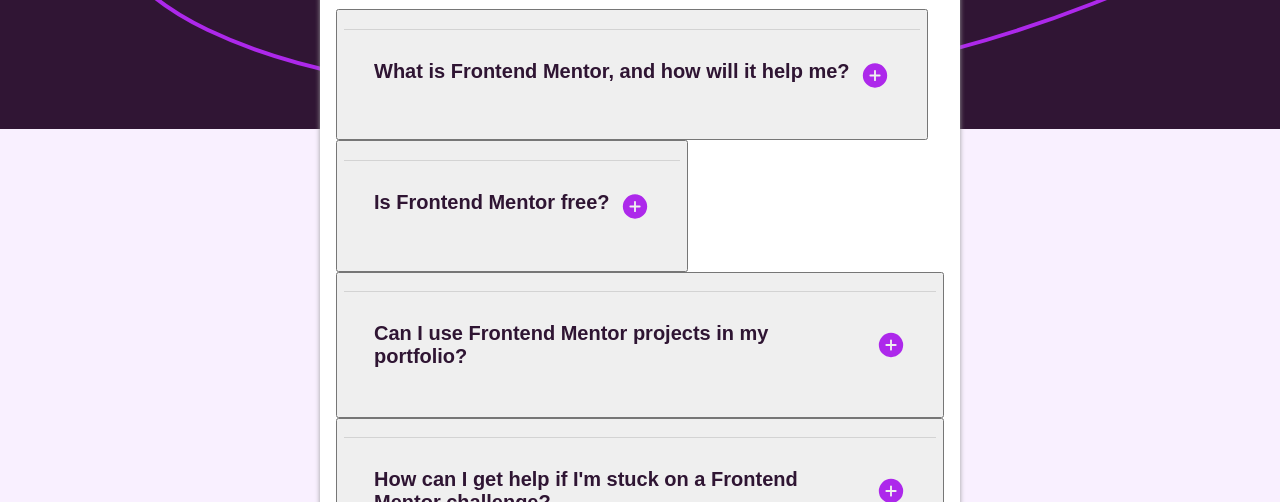
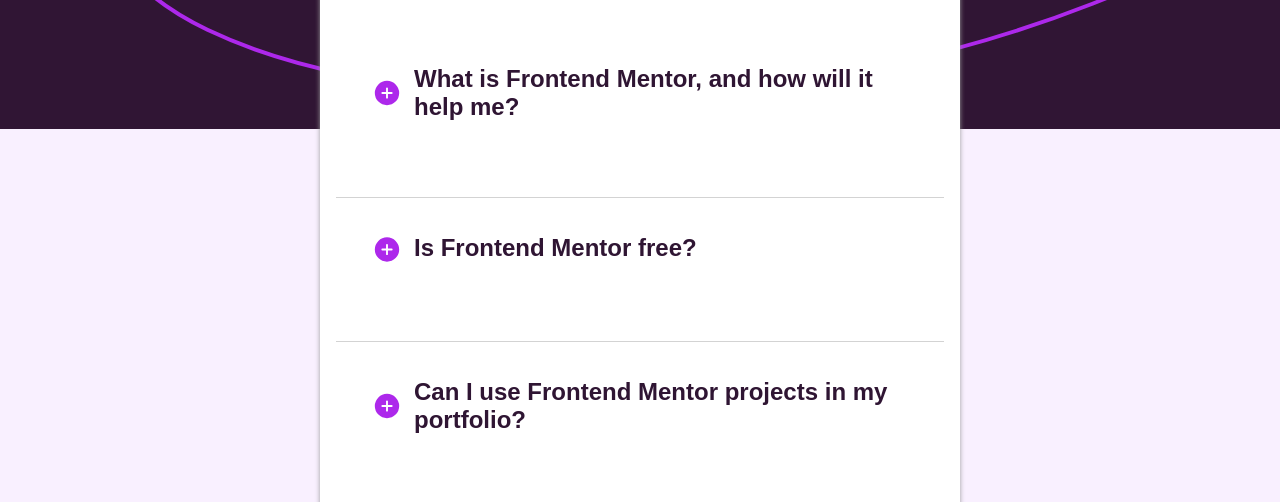
Before and after one commit to alison-ah/faq-accordion-main, a plain HTML site: page index.html in a window 1280 px wide. Shown: the part 298-800 px from the top of the page. Drawn offline with Linux system fonts and the light colour scheme.

Commit message:
Resolved button style issues

```diff
--- a/css/styles.css
+++ b/css/styles.css
@@ -36,6 +36,17 @@ h1 {
     margin-bottom: .25em;
 }
 
+button {
+    background: none;
+    width: 100%;
+    color: inherit;
+    border: none;
+    padding: 0;
+    font: inherit;
+    cursor: pointer;
+    outline: inherit;
+}
+
 h2 {
     display: flex;
     border: none;
@@ -48,16 +59,18 @@ h2 {
     gap: .5em;
 }
 
-h2 img {
+h2 button img {
     display: flex;
+    align-self: left;
     margin-left: auto;
 }
 
 p {
     font-size: 1em;
     line-height: 1.75em;
+    text-align: left;
     padding: 0em;
-    margin: 1.5em;
+    margin: 3.5em;
     margin-top: 0em;
     color: var(--light-font);
 }
@@ -67,7 +80,7 @@ p {
     cursor: pointer;
 }
 
-.first-summary-item {
+.first-question {
     border-top: none;
 }
 
--- a/index.html
+++ b/index.html
@@ -19,7 +19,7 @@
 
     <div class ="accordion">
       <button class="first-accordion-item" aria-expanded="false">
-        <h2 class="first-question">What is Frontend Mentor, and how will it help me?<img src="assets/images/icon-plus.svg" alt="plus icon" class="first-plus"><img src="assets/images/icon-minus.svg" alt="minus icon" class="first-minus hide"></h2>
+        <h2 class="first-question"><img src="assets/images/icon-plus.svg" alt="plus icon" class="first-plus"><img src="assets/images/icon-minus.svg" alt="minus icon" class="first-minus hide">What is Frontend Mentor, and how will it help me?</h2>
         <div class ="first-answer hide">
           <p>Frontend Mentor offers realistic coding challenges to help developers improve their
           frontend coding skills with projects in HTML, CSS, and JavaScript. It's suitable for
@@ -28,7 +28,7 @@
       </button>
 
       <button class="second-accordion-item" aria-expanded="false">
-        <h2 class="second-question">Is Frontend Mentor free?<img src="assets/images/icon-plus.svg" alt="plus icon" class="second-plus"><img src="assets/images/icon-minus.svg" alt="minus icon" class="second-minus hide"></h2>
+        <h2 class="second-question"><img src="assets/images/icon-plus.svg" alt="plus icon" class="second-plus"><img src="assets/images/icon-minus.svg" alt="minus icon" class="second-minus hide">Is Frontend Mentor free?</h2>
         <div class ="second-answer hide">
           <p>Yes, Frontend Mentor offers both free and premium coding challenges, with the free
             option providing access to a range of projects suitable for all skill levels.</p>
@@ -36,7 +36,7 @@
       </button>
 
       <button class="third-accordion-item" aria-expanded="false">
-        <h2 class="third-question">Can I use Frontend Mentor projects in my portfolio?<img src="assets/images/icon-plus.svg" alt="plus icon" class="third-plus"><img src="assets/images/icon-minus.svg" alt="minus icon" class="third-minus hide"></h2>
+        <h2 class="third-question"><img src="assets/images/icon-plus.svg" alt="plus icon" class="third-plus"><img src="assets/images/icon-minus.svg" alt="minus icon" class="third-minus hide">Can I use Frontend Mentor projects in my portfolio?</h2>
         <div class ="third-answer hide">
           <p>Yes, you can use projects completed on Frontend Mentor in your portfolio. It's an excellent
             way to showcase your skills to potential employers!</p>
@@ -44,7 +44,7 @@
       </button>
 
       <button class="fourth-accordion-item" aria-expanded="false">
-        <h2 class="fourth-question">How can I get help if I'm stuck on a Frontend Mentor challenge?<img src="assets/images/icon-plus.svg" alt="plus icon" class="fourth-plus"><img src="assets/images/icon-minus.svg" alt="minus icon" class="fourth-minus hide"></h2>
+        <h2 class="fourth-question"><img src="assets/images/icon-plus.svg" alt="plus icon" class="fourth-plus"><img src="assets/images/icon-minus.svg" alt="minus icon" class="fourth-minus hide">How can I get help if I'm stuck on a Frontend Mentor challenge?</h2>
         <div class ="fourth-answer hide">
           <p>The best place to get help is inside Frontend Mentor's Discord community. There's a help
             channel where you can ask questions and seek support from other community members.</p>
```
